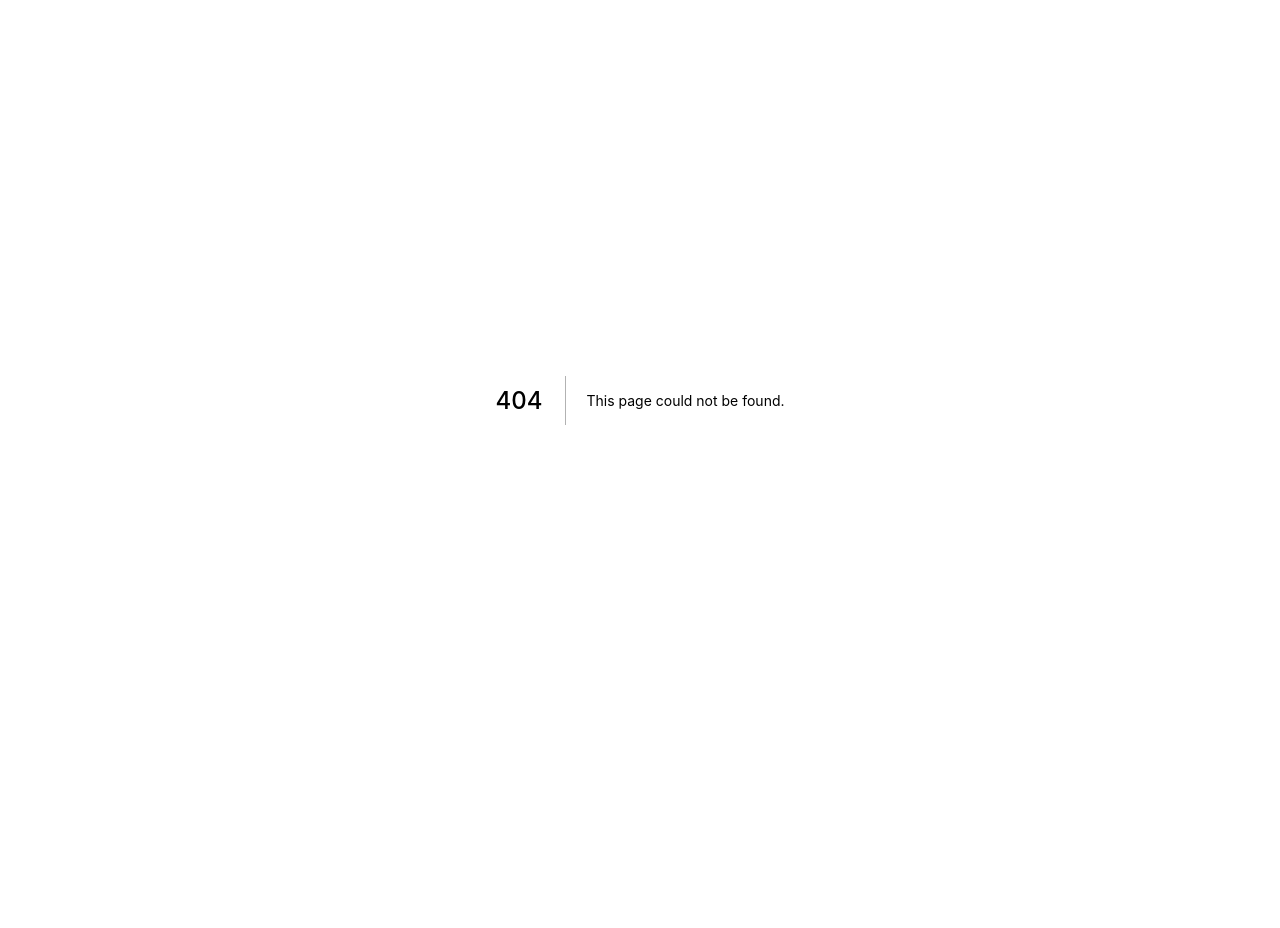
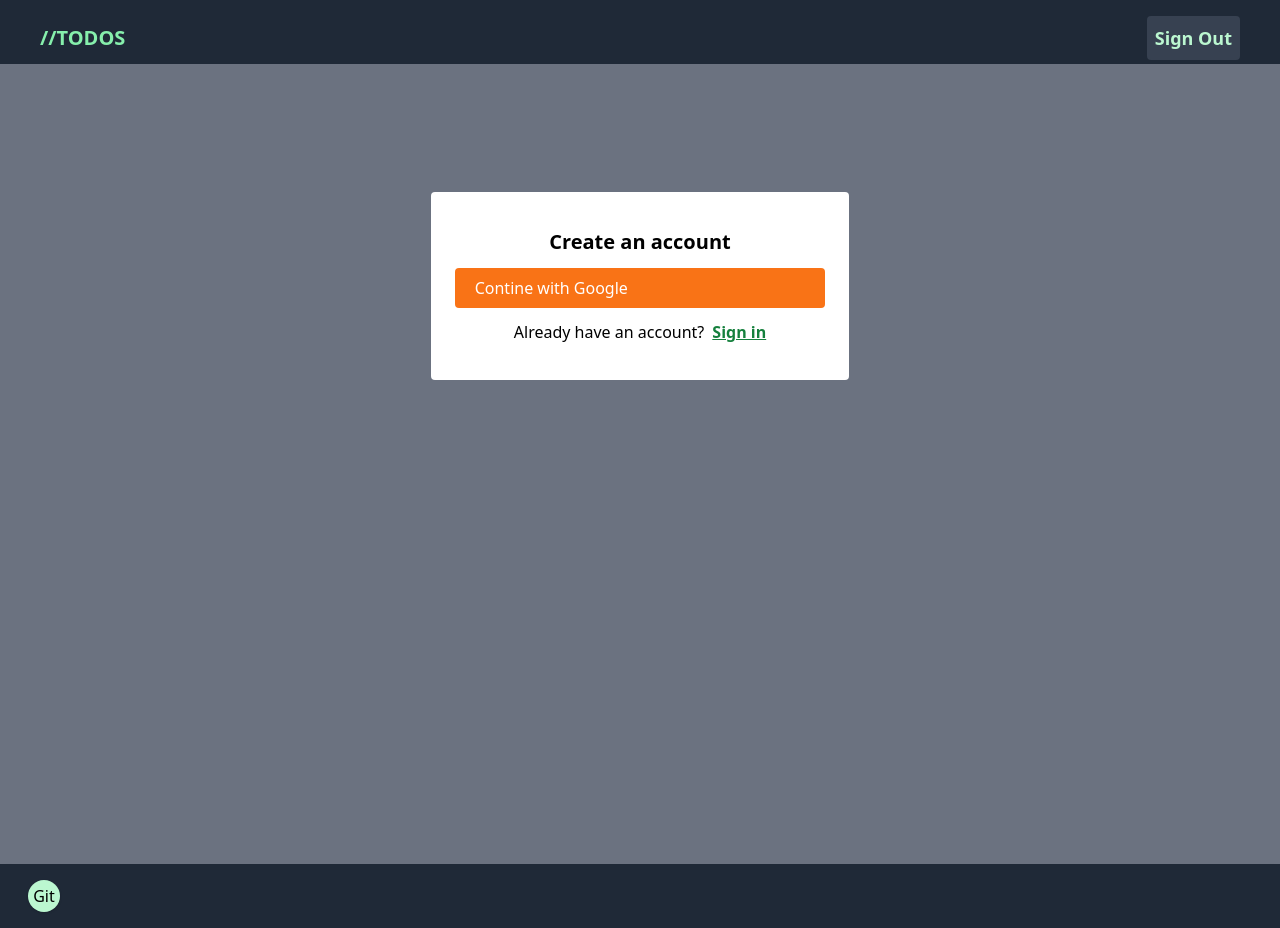
Before and after one commit to aaronmitchellvt/next-storybook-todos, a Next.js app: page /auth/create-account in a window 1280 px wide. Before the commit this address had no page. Before the commit the page ends 800 px from the top, so only its background shows below. Built offline with nearby package versions, Linux system fonts and the light colour scheme.

Commit message:
Feat: auth pages

```diff
--- /dev/null
+++ b/pages/auth/create-account.tsx
@@ -0,0 +1,48 @@
+import Link from "next/link";
+import PrimaryLayout from "../../components/Layouts/PrimaryLayout";
+import { NextPageWithLayout } from '../page'
+
+const CreateAccount: NextPageWithLayout = () => {
+
+  const onCreateAccount = async (e: React.SyntheticEvent) => {
+    e.preventDefault();
+    console.log("sign out clicked");
+  }
+
+  return (
+    <div className="grid place-items-center mt-16 pt-8 px-3">
+    <form
+      className="bg-white w-full sm:w-2/3 md:w-1/3 h-auto rounded mt-8 p-6"
+      onSubmit={onCreateAccount}
+    >
+      <h1 className="text-black text-xl text-center font-bold pt-3">
+        Create an account
+      </h1>
+      <button
+        className="p-2 mt-3 w-full bg-orange-500 hover:bg-orange-600 text-white rounded"
+        type="submit"
+      >
+        <span className="flex justify-between items-center pr-3">
+          <p className="pl-3">Contine with Google</p>
+        </span>
+      </button>
+      <div className="flex justify-center py-3">
+        <span className="flex items-center">
+          <p>Already have an account?</p>
+          <Link href="/auth/sign-in">
+            <p className="pl-2 text-green-700 hover:text-green-800 font-bold underline">
+              Sign in
+            </p>
+          </Link>
+        </span>
+      </div>
+    </form>
+  </div>
+  );
+};
+
+export default CreateAccount;
+
+CreateAccount.getLayout = (page) => {
+  return <PrimaryLayout>{page}</PrimaryLayout>;
+};
--- /dev/null
+++ b/pages/auth/sign-in.tsx
@@ -0,0 +1,48 @@
+import Link from "next/link";
+import PrimaryLayout from "../../components/Layouts/PrimaryLayout";
+import { NextPageWithLayout } from '../page'
+
+const SignIn: NextPageWithLayout = () => {
+
+  const onSignIn = async (e: React.SyntheticEvent) => {
+    e.preventDefault();
+    console.log("sign in clicked");
+  }
+
+  return (
+    <div className="grid place-items-center mt-16 pt-8">
+    <form
+      className="bg-white w-full sm:w-2/3 md:w-1/3 h-auto rounded mt-8 p-6"
+      onSubmit={onSignIn}
+    >
+      <h1 className="text-black text-xl text-center font-bold pt-3">
+        Sign in
+      </h1>
+      <button
+        className="p-2 mt-3 w-full bg-orange-500 hover:bg-orange-600 text-white rounded"
+        type="submit"
+      >
+        <span className="flex justify-between items-center pr-3">
+          <p className="pl-3">Contine with Google</p>
+        </span>
+      </button>
+      <div className="flex justify-center py-3">
+        <span className="flex items-center">
+          <p>Don't have an account?</p>
+          <Link href="/auth/create-account">
+            <p className="pl-2 text-green-700 hover:text-green-800 font-bold underline">
+              Create account
+            </p>
+          </Link>
+        </span>
+      </div>
+    </form>
+  </div>
+  );
+};
+
+export default SignIn;
+
+SignIn.getLayout = (page) => {
+  return <PrimaryLayout>{page}</PrimaryLayout>;
+};
--- a/pages/index.tsx
+++ b/pages/index.tsx
@@ -1,9 +1,5 @@
-import type { NextPage } from 'next'
-import Head from 'next/head'
-import Image from 'next/image'
 import AddTodo from '../components/AddTodo/AddTodo'
 import PrimaryLayout from '../components/Layouts/PrimaryLayout'
-import Navbar from '../components/Navbar/Navbar'
 import TodoItem from '../components/TodoItem/TodoItem'
 import TodosList from '../components/TodosList/TodosList'
 import { NextPageWithLayout } from './page'
```
